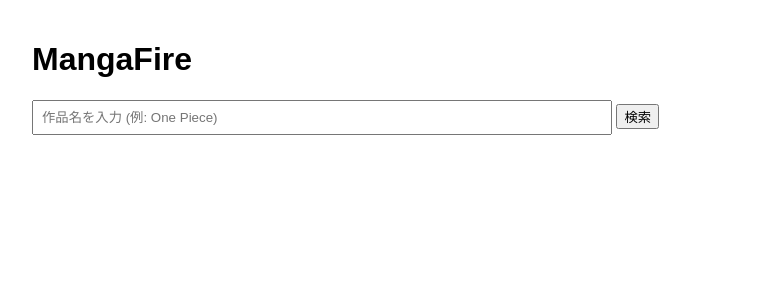
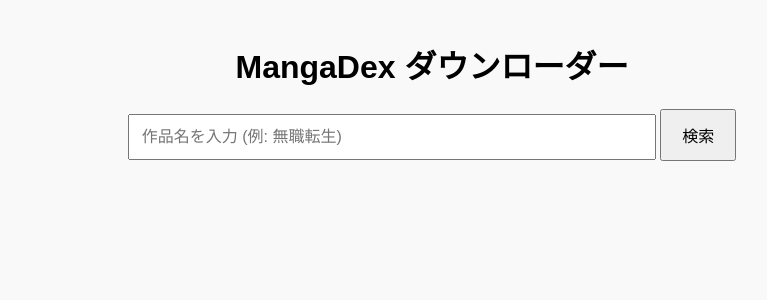
Before and after one commit to yuzubb/mg, a FastAPI app: page / in a window 1280 px wide. Shown: the top 300 px of the page, without its empty margins (208-975 px from the left). Run offline with FastAPI, Linux system fonts and the light colour scheme.

Commit message:
Update index.html for MangaDex Downloader

```diff
--- a/templates/index.html
+++ b/templates/index.html
@@ -2,29 +2,47 @@
 <html lang="ja">
 <head>
     <meta charset="UTF-8">
-    <title>MangaFire Downloader</title>
-    <style>body{font-family:sans-serif; max-width:800px; margin:auto; padding:20px;}</style>
+    <meta name="viewport" content="width=device-width, initial-scale=1.0">
+    <title>MangaDex Downloader</title>
+    <style>
+        body { font-family: sans-serif; max-width: 1000px; margin: auto; padding: 20px; background: #f9f9f9; }
+        h1 { text-align: center; }
+        form { text-align: center; margin-bottom: 30px; }
+        input[type="text"] { padding: 12px; width: 60%; max-width: 500px; font-size: 16px; }
+        button { padding: 12px 20px; font-size: 16px; cursor: pointer; }
+        .results { display: grid; grid-template-columns: repeat(auto-fill, minmax(220px, 1fr)); gap: 20px; }
+        .card { background: white; border-radius: 8px; overflow: hidden; box-shadow: 0 2px 8px rgba(0,0,0,0.1); text-align: center; padding: 10px; }
+        .card img { width: 100%; height: auto; border-radius: 4px; }
+        .card h3 { margin: 10px 0 5px; font-size: 1.1em; }
+        .card small { color: #555; display: block; margin-bottom: 10px; }
+        .card a { display: inline-block; padding: 8px 16px; background: #0066cc; color: white; text-decoration: none; border-radius: 4px; }
+        .error { color: red; text-align: center; }
+    </style>
 </head>
 <body>
-    <h1>MangaFire</h1>
+    <h1>MangaDex ダウンローダー</h1>
     <form method="post" action="/search">
-        <input type="text" name="query" placeholder="作品名を入力 (例: One Piece)" required style="width:70%; padding:8px;">
+        <input type="text" name="query" placeholder="作品名を入力 (例: 無職転生)" required>
         <button type="submit">検索</button>
     </form>
 
     {% if error %}
-        <p style="color:red;">{{ error }}</p>
+        <p class="error">{{ error }}</p>
     {% endif %}
 
     {% if results %}
-        <h2>検索結果</h2>
-        <ul>
-        {% for res in results %}
-            <li>
-                <a href="/chapters{{ res.url }}?title={{ res.title | urlencode }}">{{ res.title }}</a>
-            </li>
-        {% endfor %}
-        </ul>
+        <h2>検索結果 ({{ results|length }} 件)</h2>
+        <div class="results">
+            {% for res in results %}
+            <div class="card">
+                <img src="{{ res.cover_url }}" alt="{{ res.title }} cover" loading="lazy">
+                <h3>{{ res.title }}</h3>
+                {% if res.year %}({{ res.year }}) {% endif %}{{ res.status }}
+                <small>{{ res.description }}</small>
+                <a href="/chapters/{{ res.id }}?title={{ res.title | urlencode }}">章一覧</a>
+            </div>
+            {% endfor %}
+        </div>
     {% endif %}
 </body>
 </html>
```
